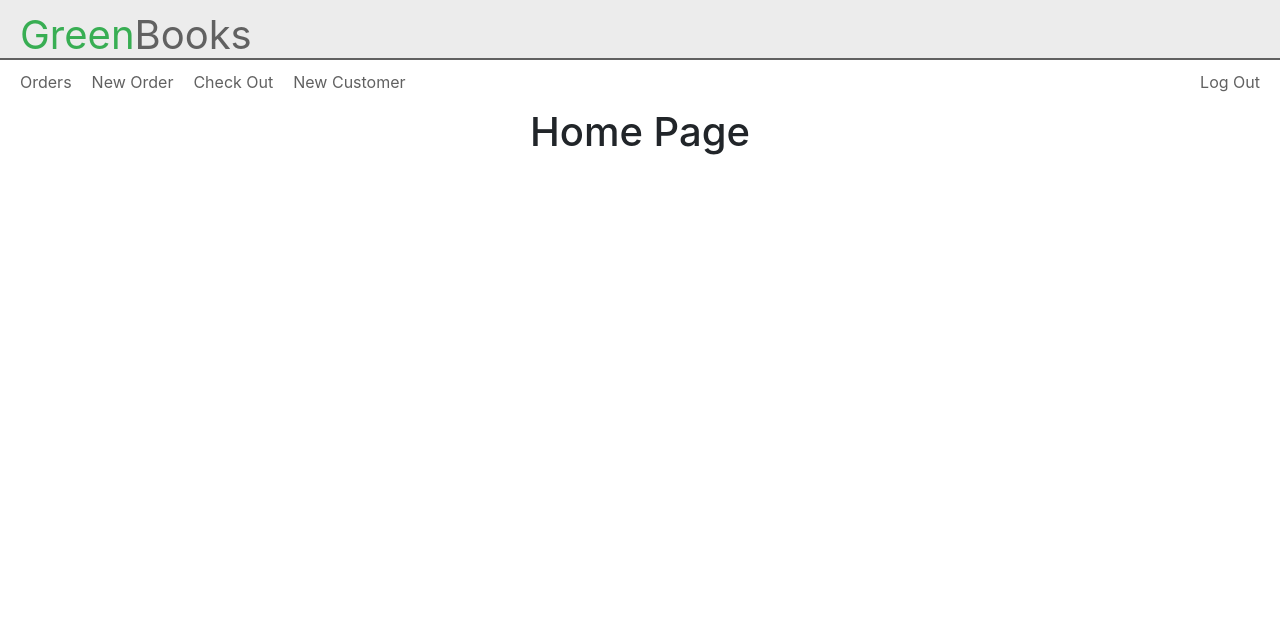
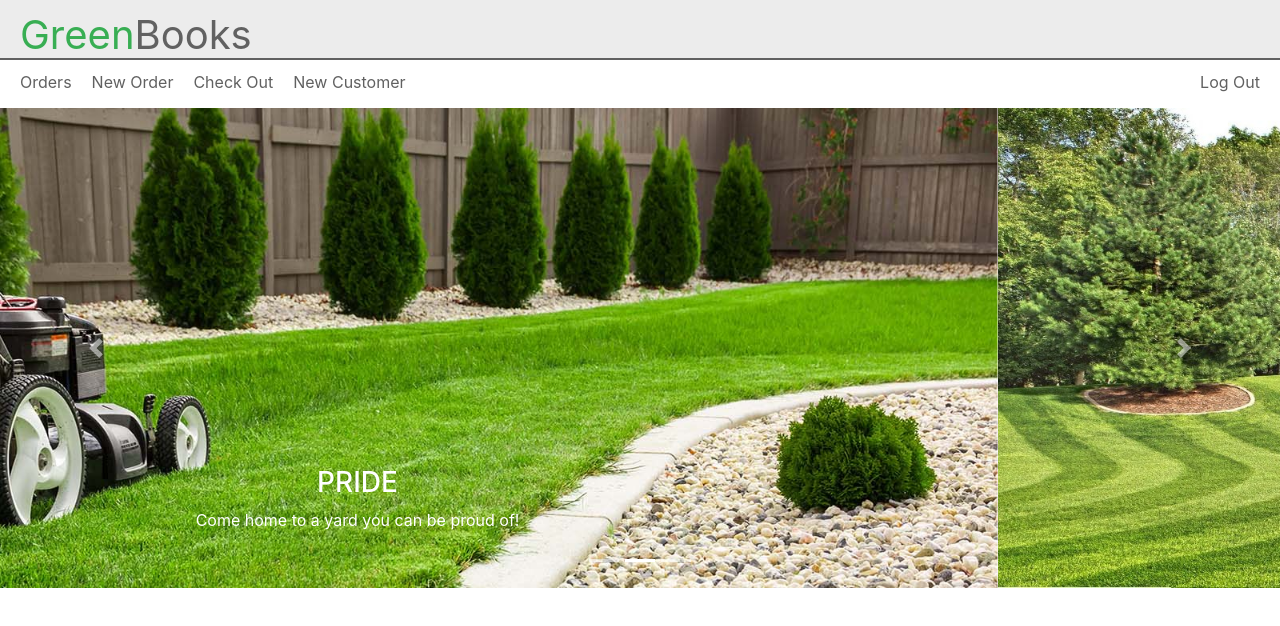
Before and after one commit to Woz-U-Group-Projects/team-helloworld, a React (Create React App) app: page / in a window 1280 px wide. Shown: the top 626 px of the page. Built offline with nearby package versions, Linux system fonts and the light colour scheme.

Commit message:
Starting the Landing page

```diff
--- a/src/App.js
+++ b/src/App.js
@@ -5,6 +5,10 @@ import Orders from './Components/Orders';
 import CheckOut from './Components/CheckOut';
 import NewOrder from './Components/NewOrder';
 import { BrowserRouter as Router, Switch, Route } from 'react-router-dom';
+import { Container, Carousel, Card } from 'react-bootstrap';
+import Lawn from './Images/lawn1.jpg'
+import Lawn2 from './Images/lawn2.jpg'
+import Lawn3 from './Images/lawn3.jpg'
 
 function App() {
   return (
@@ -24,9 +28,45 @@ function App() {
 }
 
 const Home = () => (
-  <div>
-    <h1>Home Page</h1>
-  </div>
+
+    <Carousel>
+  <Carousel.Item>
+    <img
+      className="d-block w-100"
+      src={Lawn}
+      alt="First slide"
+    />
+    <Carousel.Caption>
+      <h3>PRIDE</h3>
+      <p>Come home to a yard you can be proud of!</p>
+    </Carousel.Caption>
+  </Carousel.Item>
+  <Carousel.Item>
+    <img
+      className="d-block w-100"
+      src={Lawn2}
+      alt="Third slide"
+    />
+
+    <Carousel.Caption>
+      <h3>QUALITY</h3>
+      <p>Quality comes first at GreenBooks!</p>
+    </Carousel.Caption>
+  </Carousel.Item>
+  <Carousel.Item>
+    <img
+      className="d-block w-100"
+      src={Lawn3}
+      alt="Third slide"
+    />
+
+    <Carousel.Caption>
+      <h3>EXCELLENCE</h3>
+      <p>In the persuit of an excelent yard? We got you covered!</p>
+    </Carousel.Caption>
+  </Carousel.Item>
+</Carousel>
+
 );
 
 export default App;
--- a/src/Components/Header.js
+++ b/src/Components/Header.js
@@ -1,6 +1,6 @@
 import React from 'react';
 import '../App.css';
-import { Link} from "react-router-dom";
+import { Link } from "react-router-dom";
 
 function Header() {
   return (
--- a/src/Components/NewOrder.js
+++ b/src/Components/NewOrder.js
@@ -13,7 +13,7 @@ function NewOrder() {
 
 <Container>
 <Jumbotron>
-<Image src={Lawn} fluid />
+<Image src={Lawn} fluid rounded />
   <h1>Lawn Care Packages</h1>
     <p>
         Thanks for choosing GreenBooks for your lawn care needs. We are sure to have a package to fit your needs.
```
Also changed, not shown: src/Images/lawn2.jpg (added), src/Images/lawn3.jpg (added).
